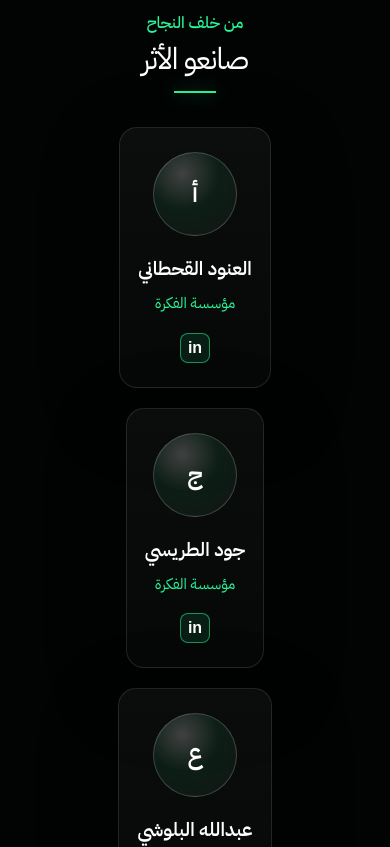
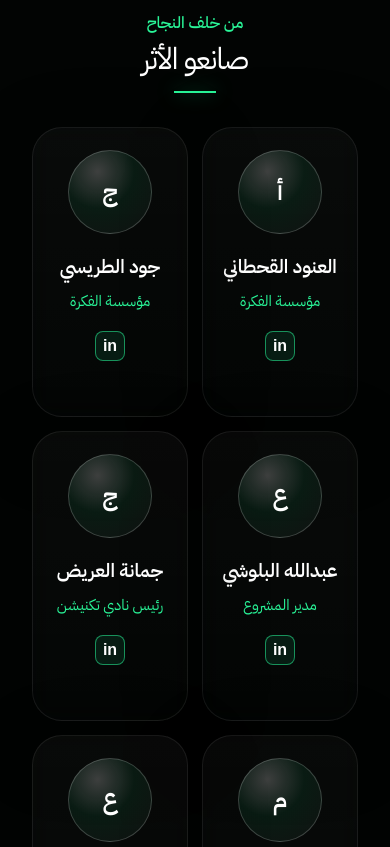
Before and after one commit to Ghalasaab/rawafedfintech-recap, a plain HTML site: page index.html in a window 390 px wide. Shown: the part 1600-2447 px from the top of the page. Drawn offline with Linux system fonts and the light colour scheme.

Commit message:
update featured cards layout

```diff
--- a/styles.css
+++ b/styles.css
@@ -504,16 +504,53 @@ paste at the VERY END
   }
 
   .featured-grid,
-  .team-grid{
+  .featured-grid{
     display:grid;
-    grid-template-columns:repeat(auto-fit,minmax(260px,1fr));
-    gap:20px;
-    max-width:1100px;
+    grid-template-columns:repeat(2,1fr);
+
+    gap:16px;
+
+    max-width:900px;
+
     margin:0 auto;
-    padding:0 20px;
+
+    padding:0 16px;
   }
 
   .person-card,
+  .person-card{
+    position:relative;
+
+    background:linear-gradient(
+      180deg,
+      rgba(255,255,255,.03),
+      rgba(255,255,255,.01)
+    );
+
+    border:1px solid rgba(255,255,255,.08);
+
+    border-radius:30px;
+
+    padding:24px 16px;
+
+    min-height:300px;
+
+    text-align:center;
+
+    overflow:hidden;
+
+    backdrop-filter:blur(12px);
+  }
+  .featured-grid{
+    grid-template-columns:repeat(2,1fr);
+    gap:14px;
+    padding:0 14px;
+  }
+
+  .person-card{
+    min-height:290px;
+    padding:22px 14px;
+  }
   .team-card {
   max-width: 360px;
   margin: 0 auto;
```
